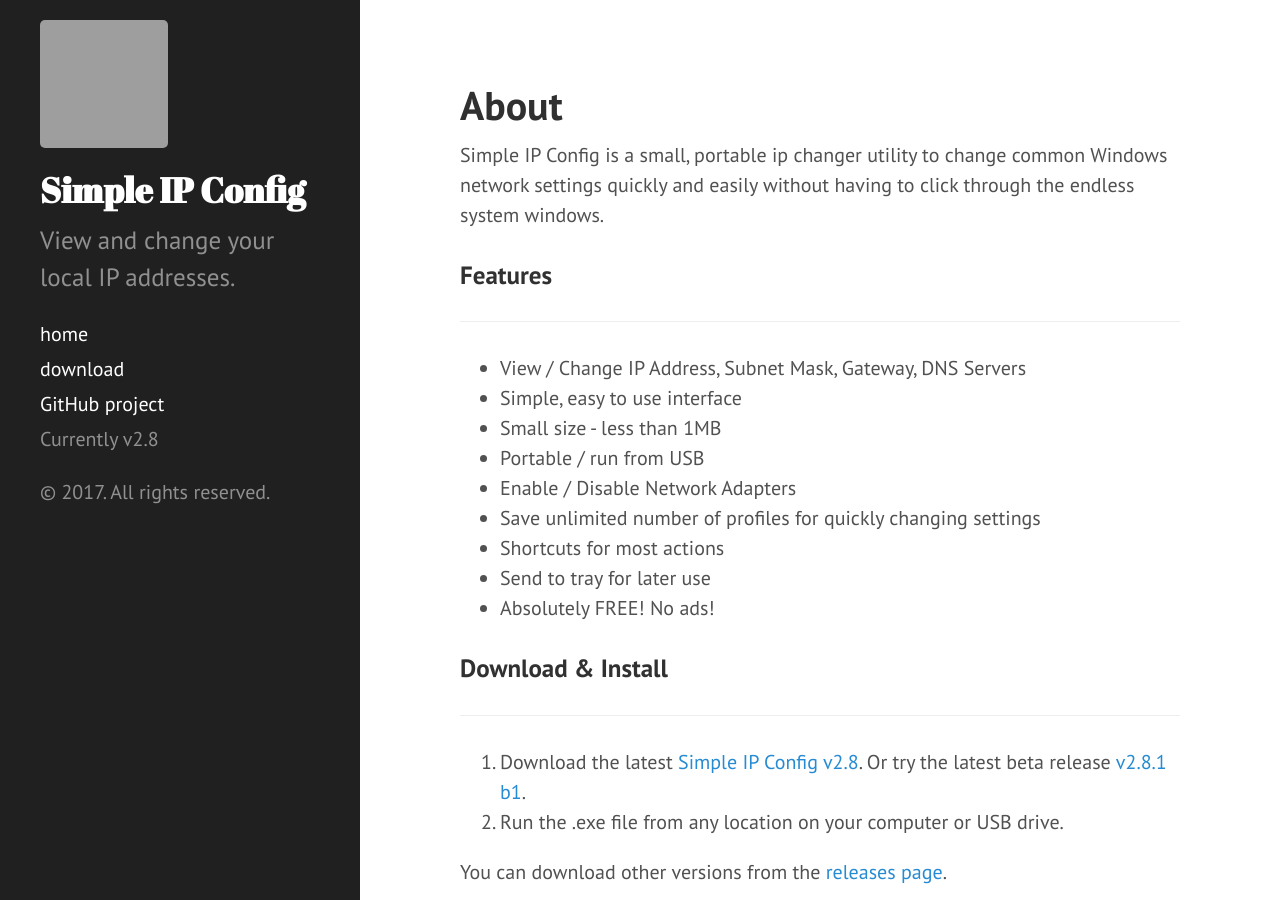
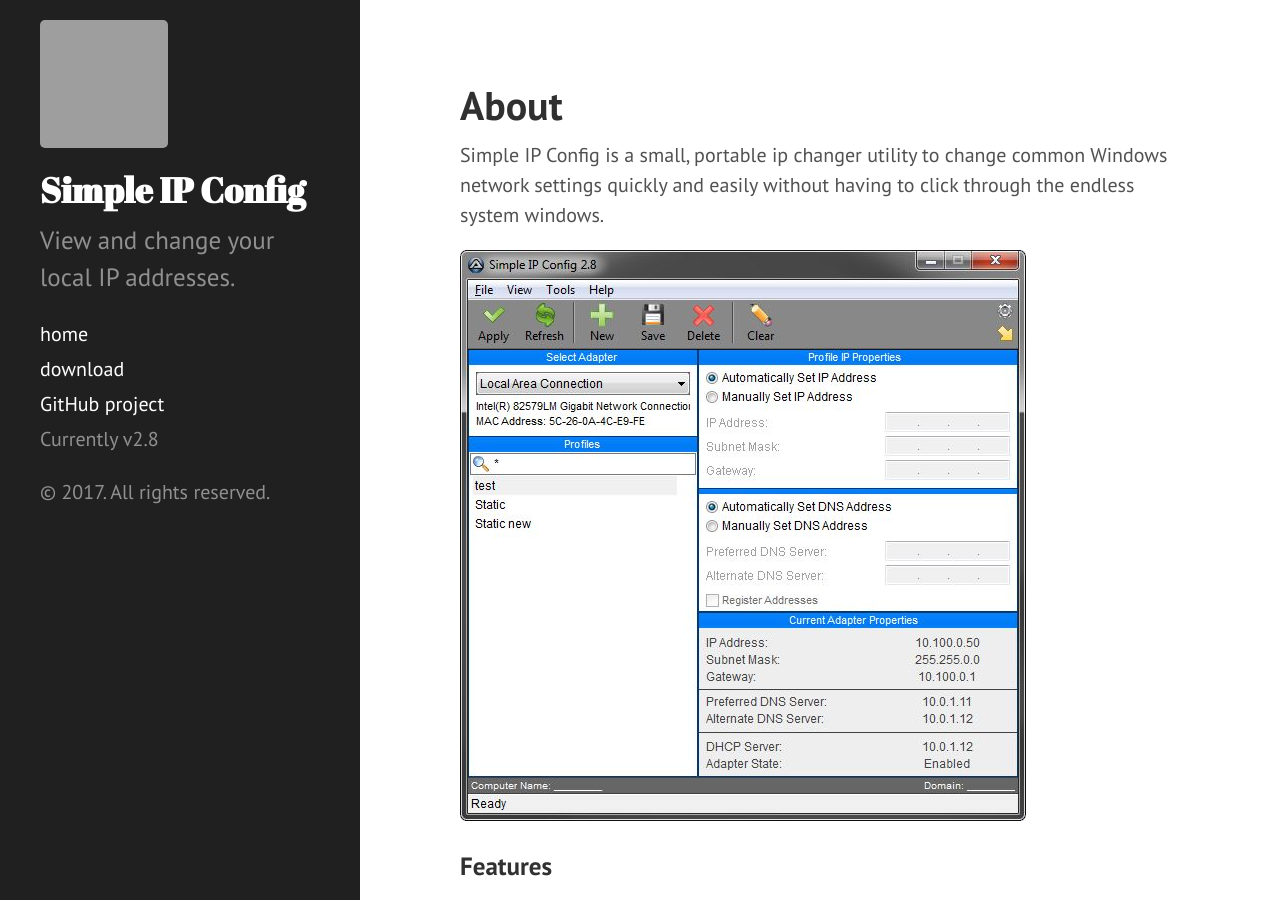
Before and after one commit to KurtisLiggett/Simple-IP-Config, a Jekyll site: the page built from docs/index.md, in a window 1280 px wide and 900 px high. Built offline with Jekyll 4.4.1, drawn with Linux system fonts in a browser that asks for light colours; grey boxes are pictures that could not be loaded.

Commit message:
site updates

```diff
--- a/docs/index.md
+++ b/docs/index.md
@@ -4,6 +4,8 @@ title: About
 ---
 
 Simple IP Config is a small, portable ip changer utility to change common Windows network settings quickly and easily without having to click through the endless system windows.
+
+![latest screenshot](https://raw.github.com/KurtisLiggett/simple-ip-config/master/docs/public/screenshot_latest.jpg "latest screenshot")
 
 ### Features
 ---
```
Also changed, not shown: README.md, docs/public/screenshot_latest.jpg (added).
